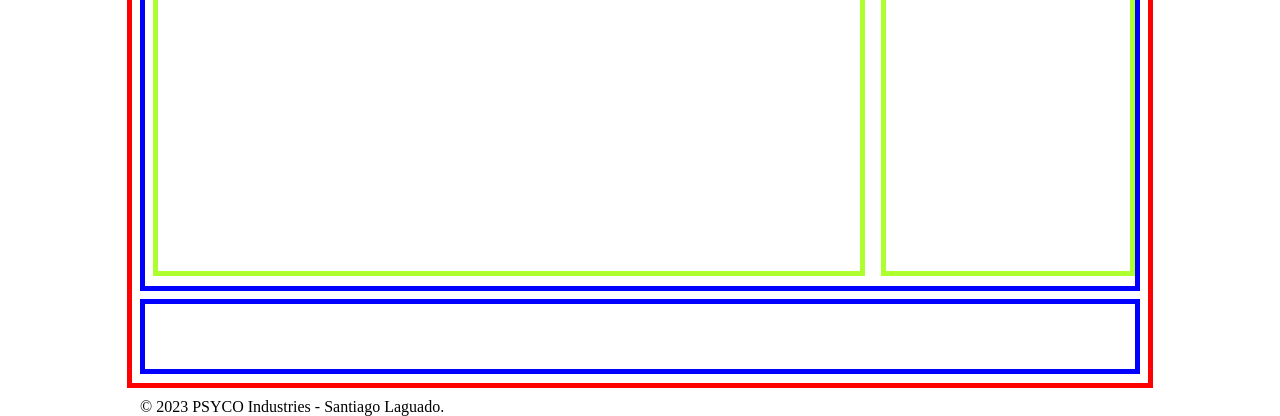
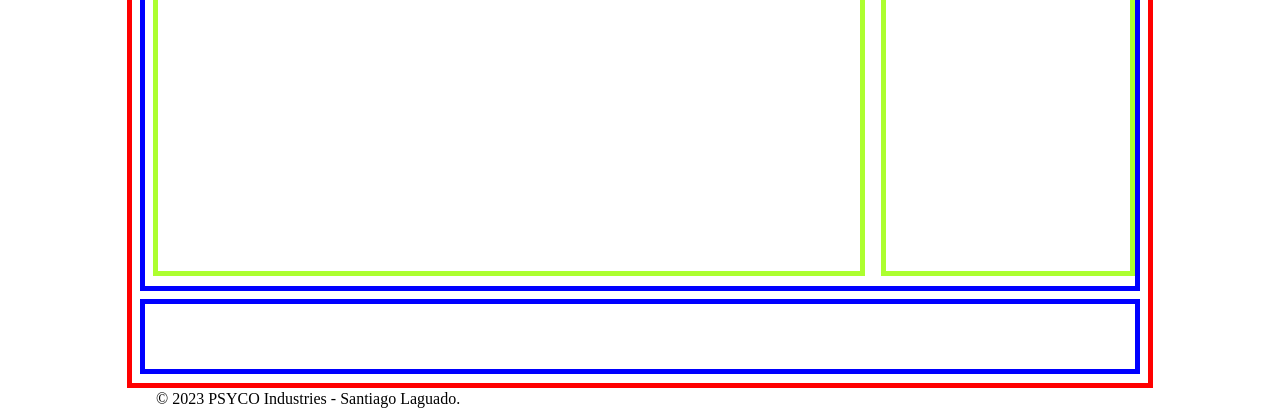
Before and after one commit to SanTiLaguado/HTML.github.io, a plain HTML site: page index.html in a window 1280 px wide. Shown: the part 446-862 px from the top of the page. Drawn offline with Linux system fonts and the light colour scheme.

Commit message:
Update styles.css

```diff
--- a/styles.css
+++ b/styles.css
@@ -98,5 +98,5 @@
 }
 
 #footer{
-    margin-top: 1.5em;
+    margin: 1em;
 }
```
